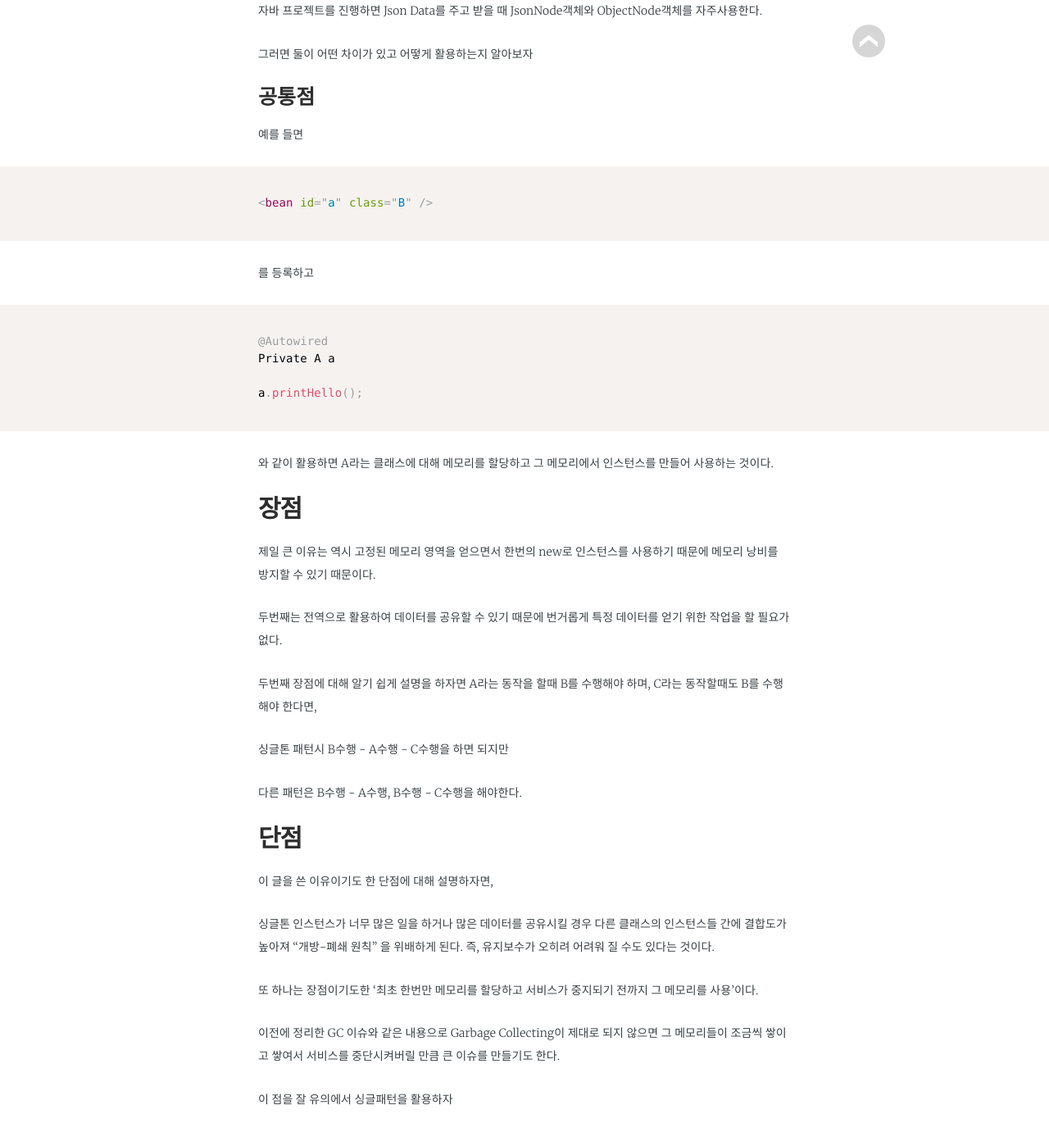
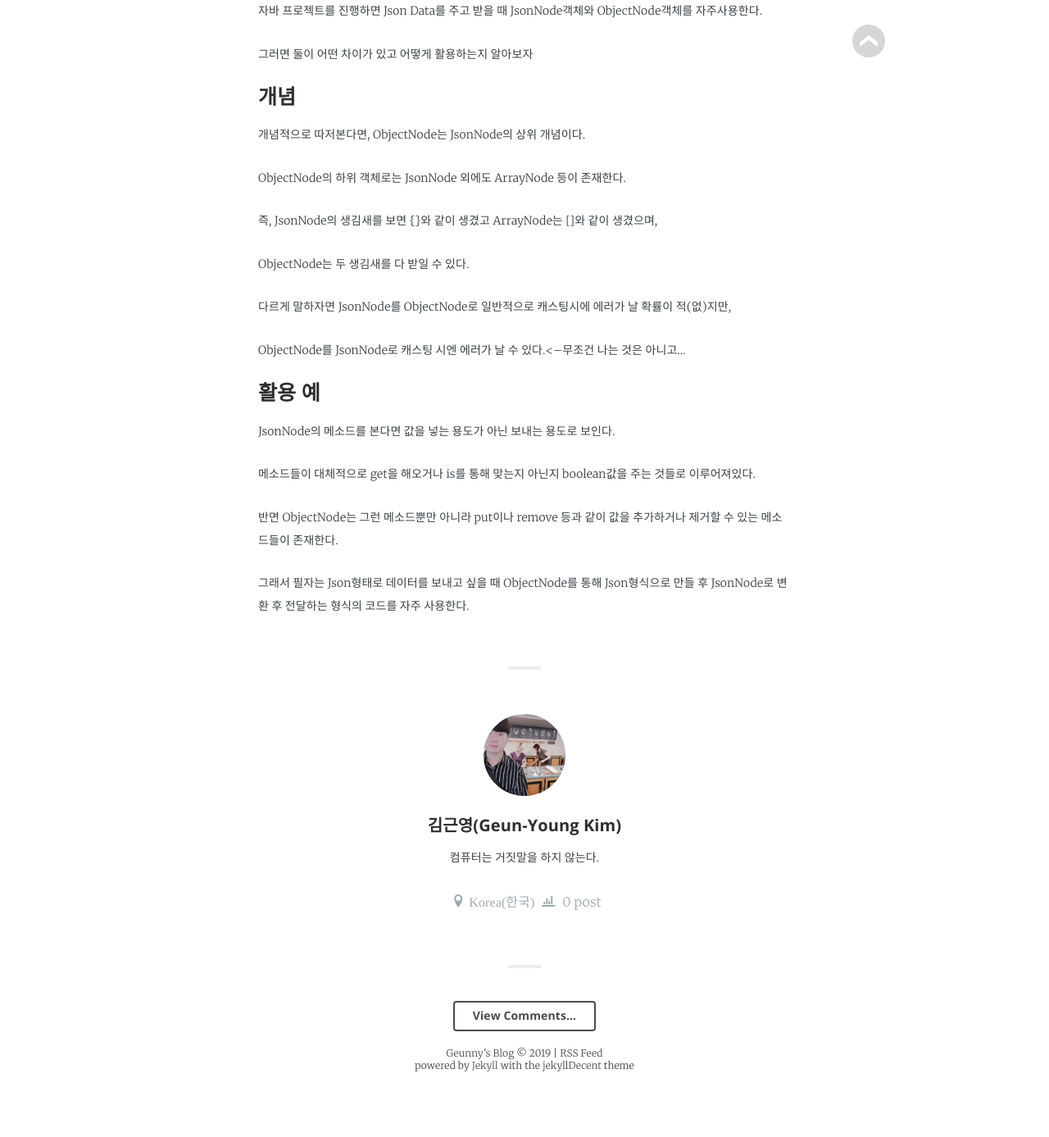
Before and after one commit to jwillmer/jekyllDecent, a Jekyll site: the page built from _posts/2019-05-16-ObjectNode.md, in a window 1280 px wide and 1400 px high, scrolled down 604 px. Shown: the top 1387 px of the window at 82% size. Built offline with Jekyll 4.4.1, drawn with Linux system fonts in a browser that asks for light colours; some web fonts are replaced; after the commit the page ends 1933 px from its top, so only the background shows below that.

Commit message:
Update 2019-05-16-ObjectNode.md

````diff
--- a/_posts/2019-05-16-ObjectNode.md
+++ b/_posts/2019-05-16-ObjectNode.md
@@ -18,50 +18,28 @@ comments:          true
 
 그러면 둘이 어떤 차이가 있고 어떻게 활용하는지 알아보자
 
-### 공통점
+### 개념
+
+개념적으로 따저본다면, ObjectNode는 JsonNode의 상위 개념이다.
+
+ObjectNode의 하위 객체로는 JsonNode 외에도 ArrayNode 등이 존재한다.
+
+즉, JsonNode의 생김새를 보면 {}와 같이 생겼고 ArrayNode는 []와 같이 생겼으며,
+
+ObjectNode는 두 생김새를 다 받일 수 있다.
+
+다르게 말하자면 JsonNode를 ObjectNode로 일반적으로 캐스팅시에 에러가 날 확률이 적(없)지만,
+
+ObjectNode를 JsonNode로 캐스팅 시엔 에러가 날 수 있다.<--무조건 나는 것은 아니고...
 
 
+### 활용 예
 
-예를 들면
 
-```xml
+JsonNode의 메소드를 본다면 값을 넣는 용도가 아닌 보내는 용도로 보인다.
 
-<bean id="a" class="B" />
+메소드들이 대체적으로 get을 해오거나 is를 통해 맞는지 아닌지 boolean값을 주는 것들로 이루어져있다.
 
-```
-를 등록하고
+반면 ObjectNode는 그런 메소드뿐만 아니라 put이나 remove 등과 같이 값을 추가하거나 제거할 수 있는 메소드들이 존재한다.
 
-```java
-
-@Autowired
-Private A a
-
-a.printHello();
-
-```
-
-와 같이 활용하면 A라는 클래스에 대해 메모리를 할당하고 그 메모리에서 인스턴스를 만들어 사용하는 것이다.
-
-## 장점
-
-제일 큰 이유는 역시 고정된 메모리 영역을 얻으면서 한번의 new로 인스턴스를 사용하기 때문에 메모리 낭비를 방지할 수 있기 때문이다.
-
-두번째는 전역으로 활용하여 데이터를 공유할 수 있기 때문에 번거롭게 특정 데이터를 얻기 위한 작업을 할 필요가 없다.
-
-두번째 장점에 대해 알기 쉽게 설명을 하자면 A라는 동작을 할때 B를 수행해야 하며, C라는 동작할때도 B를 수행해야 한다면,
-
-싱글톤 패턴시 B수행 - A수행 - C수행을 하면 되지만
-
-다른 패턴은 B수행 - A수행, B수행 - C수행을 해야한다.
-
-## 단점
-
-이 글을 쓴 이유이기도 한 단점에 대해 설명하자면,
-
-싱글톤 인스턴스가 너무 많은 일을 하거나 많은 데이터를 공유시킬 경우 다른 클래스의 인스턴스들 간에 결합도가 높아져 "개방-폐쇄 원칙" 을 위배하게 된다. 즉, 유지보수가 오히려 어려워 질 수도 있다는 것이다.
-
-또 하나는 장점이기도한 '최초 한번만 메모리를 할당하고 서비스가 중지되기 전까지 그 메모리를 사용'이다.
-
-이전에 정리한 GC 이슈와 같은 내용으로 Garbage Collecting이 제대로 되지 않으면 그 메모리들이 조금씩 쌓이고 쌓여서 서비스를 중단시켜버릴 만큼 큰 이슈를 만들기도 한다.
-
-이 점을 잘 유의에서 싱글패턴을 활용하자
+그래서 필자는 Json형태로 데이터를 보내고 싶을 때 ObjectNode를 통해 Json형식으로 만들 후 JsonNode로 변환 후 전달하는 형식의 코드를 자주 사용한다.
````
